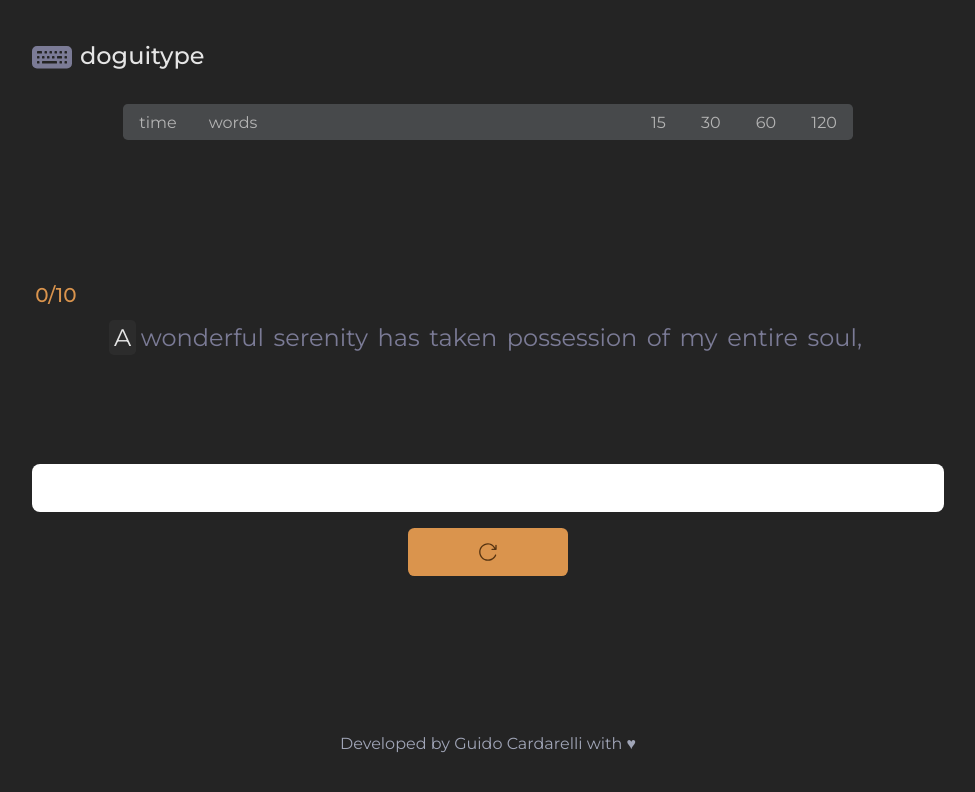
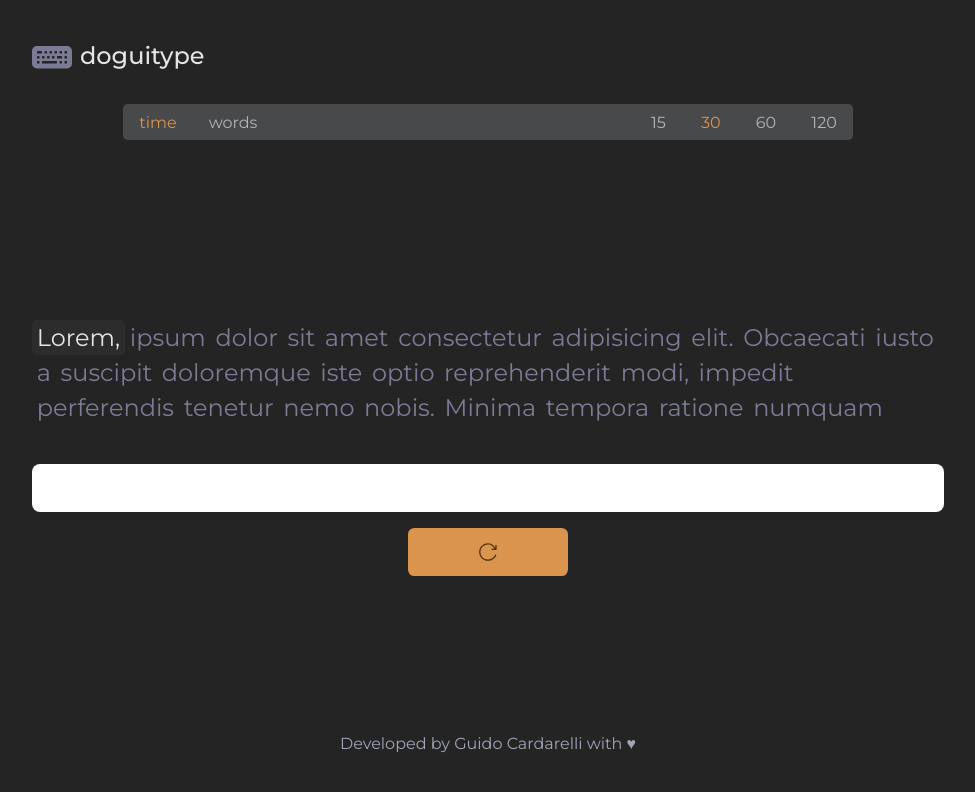
Before and after one commit to GuidoCarda/doguitype, a React (Vite) app: page / in a window 1280 px wide. Shown: the top 792 px of the page, without its empty margins (152-1127 px from the left). Built offline with nearby package versions, Linux system fonts and the light colour scheme.

Commit message:
Dinamicaly update mode on user selection
- Allow user to change between modes.
- Update words map size on mode change

```diff
--- a/src/App.jsx
+++ b/src/App.jsx
@@ -15,17 +15,11 @@ import { dummyData } from "./data";
 import { RxReload } from "react-icons/rx";
 import useTimer from "./hooks/useTimer";
 import useStopwatch from "./hooks/useStopwatch";
-import Stopwatch from "./components/Stopwatch";
-
-const MODES = [
-  { type: "words", bounds: [10, 25, 50, 100] },
-  { type: "timed", bounds: [15, 30, 60, 120] },
-];
 
 function App() {
   const [currentMode, setCurrentMode] = useState({
-    type: "words",
-    bound: 10,
+    type: "time",
+    bound: 30,
   });
 
   const [input, setInput] = useState("");
@@ -66,6 +60,17 @@ function App() {
       fetchRun.current = true;
     };
   }, []);
+
+  useEffect(() => {
+    setTimeout(() => {
+      setWords(
+        parseData(
+          getWords(currentMode.type === "time" ? 200 : currentMode.bound)
+        )
+      );
+    }, 1000);
+    setIsLoading(false);
+  }, [currentMode]);
 
   // useEffect(() => {
   //   setInputFocus();
@@ -176,13 +181,13 @@ function App() {
       <Navbar />
       {!isFinished && (
         <div className="test">
-          {(currentMode.type === "time" && timer.state === "idle") ||
-            (currentMode.type === "words" && !stopwatch.isOn && (
-              <ModeSelector
-                handleModeSelection={handleModeSelection}
-                currentMode={currentMode}
-              />
-            ))}
+          {((currentMode.type === "time" && timer.state === "idle") ||
+            (currentMode.type === "words" && !stopwatch.isOn)) && (
+            <ModeSelector
+              handleModeSelection={handleModeSelection}
+              currentMode={currentMode}
+            />
+          )}
 
           <div className="timer-container">
             {currentMode.type === "time" && timer.state === "playing" && (
@@ -191,7 +196,7 @@ function App() {
           </div>
 
           <div className="timer-container">
-            {currentMode.type === "words" && (
+            {currentMode.type === "words" && stopwatch.isOn && (
               <span className="timer">
                 {currentWordIndex}/{currentMode.bound}
               </span>
--- a/src/components/ModeSelector.jsx
+++ b/src/components/ModeSelector.jsx
@@ -1,31 +1,36 @@
 import React, { useState } from "react";
 
-const modes = [
-  {
-    type: "time",
-    bounds: [15, 30, 60, 120],
-  },
-  {
-    type: "words",
-    bounds: [10, 25, 50, 100],
-  },
+const MODES = [
+  { type: "time", bounds: [15, 30, 60, 120] },
+  { type: "words", bounds: [10, 25, 50, 100] },
 ];
 
 const ModeSelector = ({ handleModeSelection, currentMode }) => {
   return (
     <div className="mode-selector-container">
-      {modes.map((mode, idx) => {
+      {MODES.map(({ type, bounds }) => {
         return (
-          <button key={mode.type} className={``}>
-            {mode.type}
+          <button
+            onClick={() =>
+              handleModeSelection({
+                type,
+                bound: bounds[0],
+              })
+            }
+            key={type}
+            className={`${currentMode.type === type && "selected"} `}
+          >
+            {type}
           </button>
         );
       })}
 
       <div>
-        {modes[0].bounds.map((bound) => (
+        {MODES[
+          MODES.findIndex((mode) => mode.type === currentMode.type)
+        ].bounds.map((bound) => (
           <button
-            onClick={() => handleModeSelection({ type: "time", bound })}
+            onClick={() => handleModeSelection({ ...currentMode, bound })}
             key={bound}
             className={`${currentMode.bound === bound && "selected"}`}
           >
```
